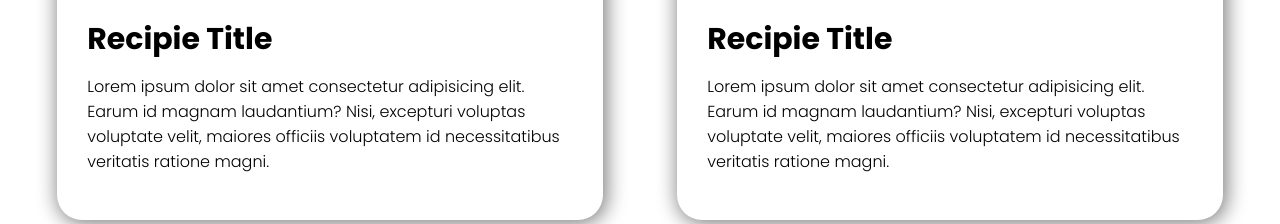
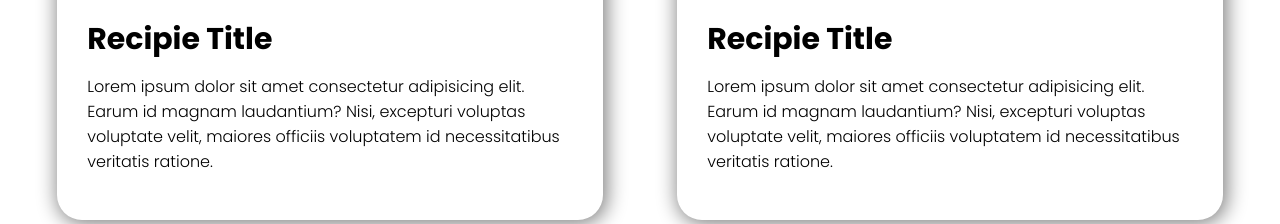
Before and after one commit to afzalhossain00/eat-healthy, a plain HTML site: page index.html in a window 1280 px wide. Shown: the part 1933-2157 px from the top of the page. Drawn offline with Linux system fonts and the light colour scheme.

Commit message:
recipe area fix

```diff
--- a/index.html
+++ b/index.html
@@ -53,14 +53,14 @@
                 <h3>Recipie Title</h3>
                 <p>Lorem ipsum dolor sit amet consectetur adipisicing elit. Earum id magnam laudantium? Nisi,
                     excepturi
-                    voluptas voluptate velit, maiores officiis voluptatem id necessitatibus veritatis ratione magni.
+                    voluptas voluptate velit, maiores officiis voluptatem id necessitatibus veritatis ratione.
                 </p>
             </div>
             <div id="second-recipe" class="recipe-area">
                 <img src="images/food/Project Cover.jpg" alt="">
                 <h3>Recipie Title</h3>
                 <p>Lorem ipsum dolor sit amet consectetur adipisicing elit. Earum id magnam laudantium? Nisi, excepturi
-                    voluptas voluptate velit, maiores officiis voluptatem id necessitatibus veritatis ratione magni.</p>
+                    voluptas voluptate velit, maiores officiis voluptatem id necessitatibus veritatis ratione.</p>
             </div>
         </div>
     </section>
```
